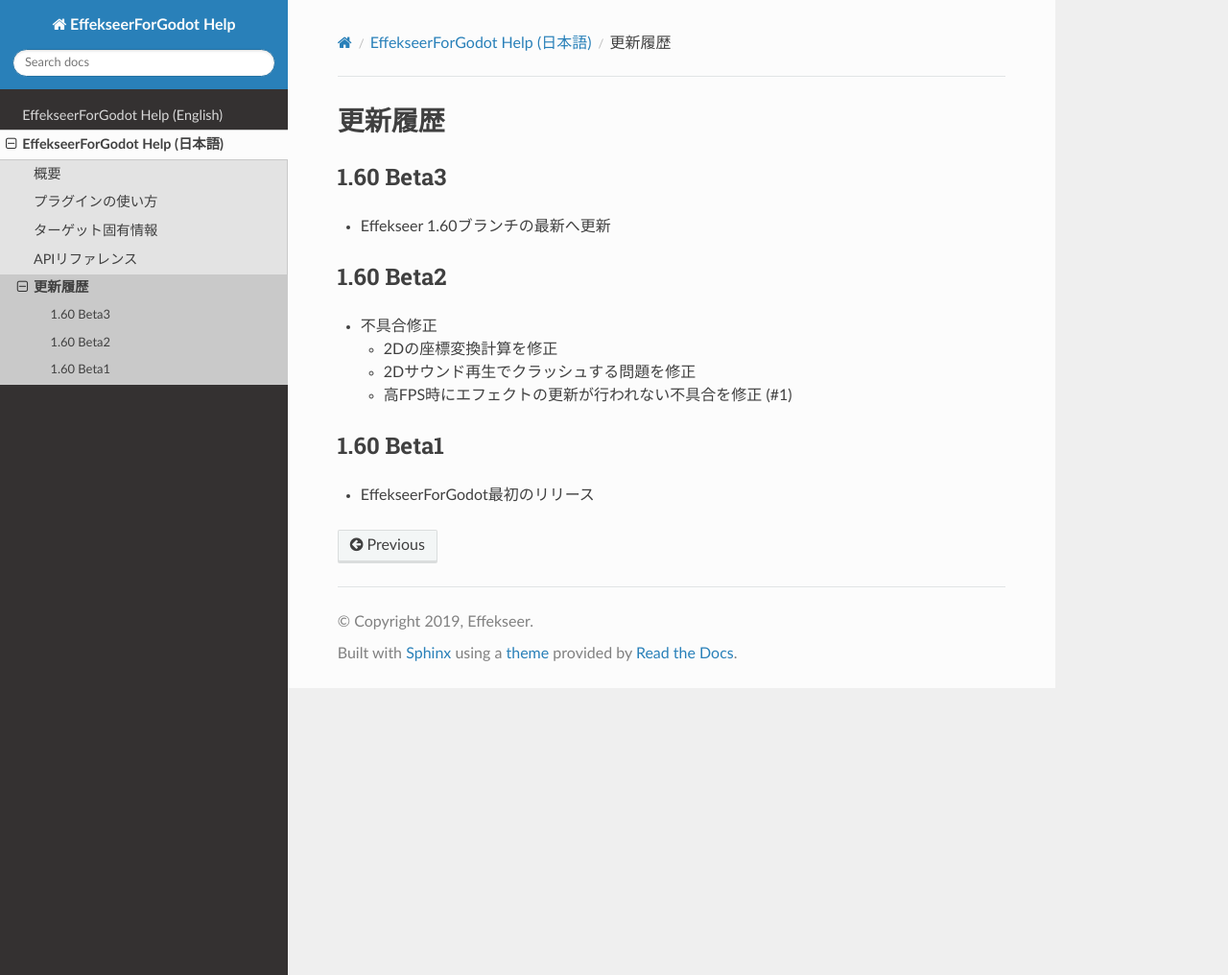
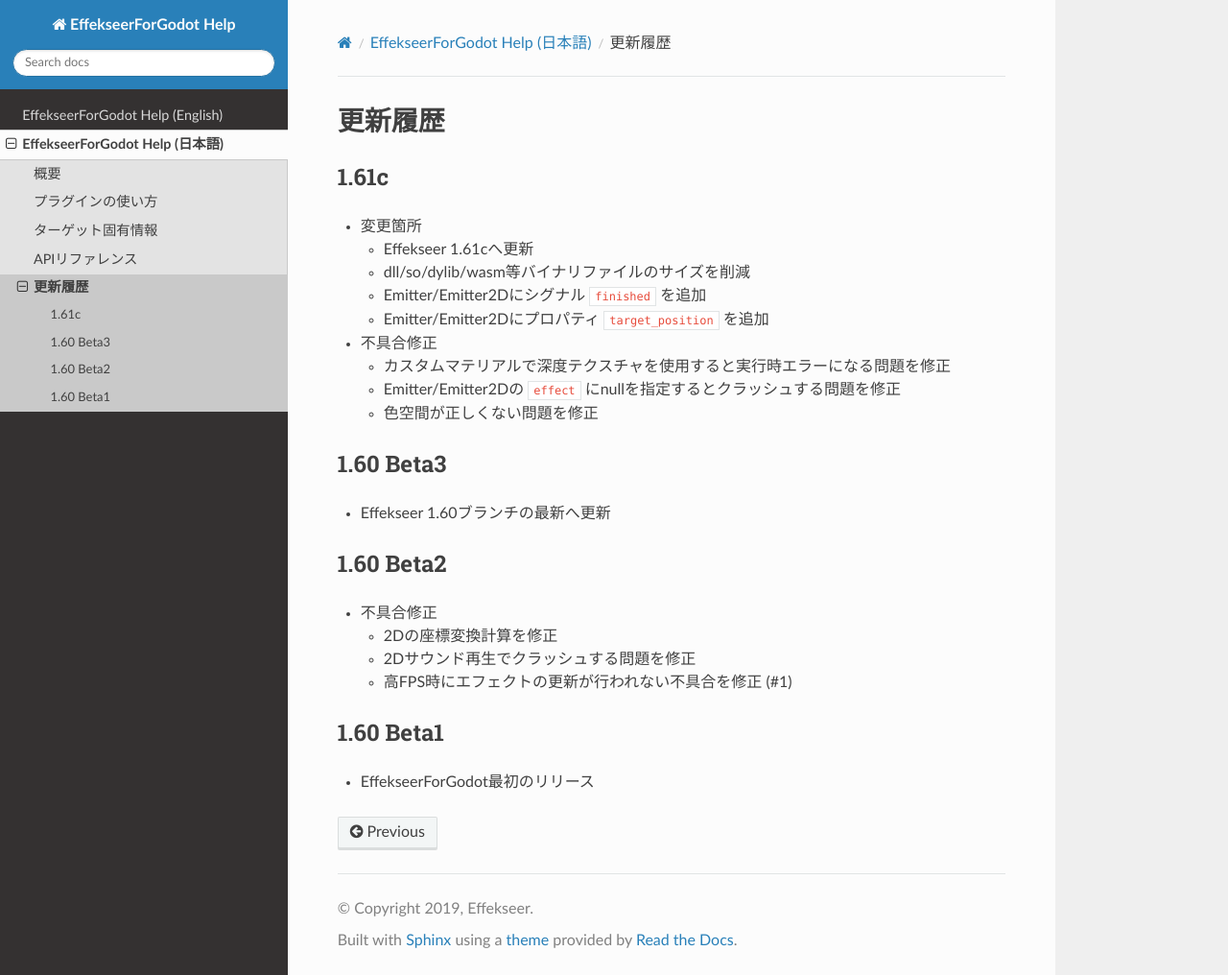
Before and after one commit to effekseer/EffekseerForGodot3, a Sphinx documentation site: the page built from Docs/source/ja/history.md, in a window 1280 px wide and 1016 px high. Shown: the whole window at 96% size. Built offline with Sphinx 7.4.7 and the Read the Docs theme 2.0.0, drawn with Linux system fonts in a browser that asks for light colours.

Commit message:
Document works.

```diff
--- a/Docs/source/ja/history.md
+++ b/Docs/source/ja/history.md
@@ -1,4 +1,15 @@
 # 更新履歴
+
+## 1.61c
+- 変更箇所
+  - Effekseer 1.61cへ更新
+  - dll/so/dylib/wasm等バイナリファイルのサイズを削減
+  - Emitter/Emitter2Dにシグナル `finished` を追加
+  - Emitter/Emitter2Dにプロパティ `target_position` を追加
+- 不具合修正
+  - カスタムマテリアルで深度テクスチャを使用すると実行時エラーになる問題を修正
+  - Emitter/Emitter2Dの `effect` にnullを指定するとクラッシュする問題を修正
+  - 色空間が正しくない問題を修正
 
 ## 1.60 Beta3
 - Effekseer 1.60ブランチの最新へ更新
```
Also changed, not shown: Docs/source/en/api-reference.md (+23 -1 lines), Docs/source/en/history.md (+11 -0 lines), Docs/source/en/target-specific.md (+10 -0 lines), Docs/source/ja/api-reference.md (+23 -1 lines), Docs/source/ja/target-specific.md (+11 -0 lines), Docs/source/img/Godot_mobile_framebuffer.png (added).
